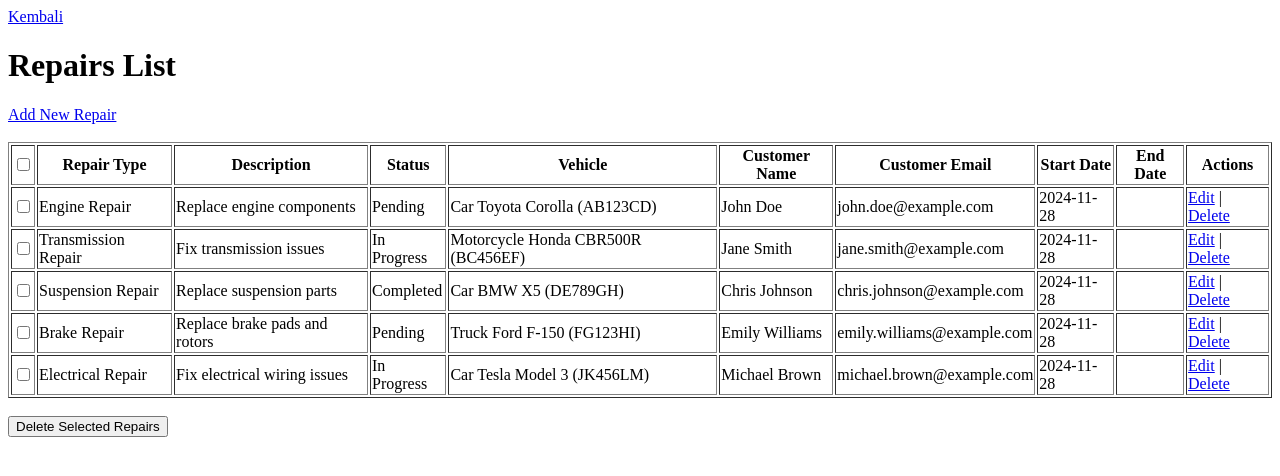
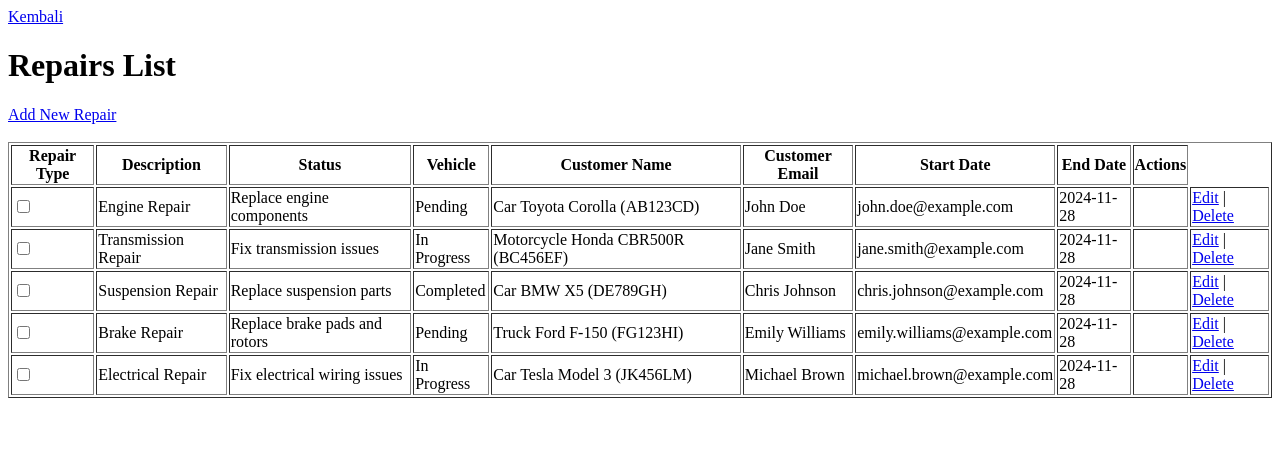
Before and after one commit to pusatilmu/workshop, a PHP site: page /repairs/index.php in a window 1280 px wide. Shown: the top 476 px of the page. Run offline with PHP 8.4, Linux system fonts and the light colour scheme; data comes from the database, SQL or seed files in the repository.

Commit message:
Mengubah file: repairs/index.php

```diff
--- a/repairs/index.php
+++ b/repairs/index.php
@@ -35,12 +35,9 @@ $result = $conn->query($sql);
     <a href="create.php">Add New Repair</a><br><br>
   </div>
 
-  <!-- Form to handle batch deletion -->
-  <form action="delete_selected.php" method="POST">
   <table border="1">
     <thead>
       <tr>
-          <th><input type="checkbox" onclick="toggleSelectAll(this)"></th>
         <th>Repair Type</th>
         <th>Description</th>
         <th>Status</th>
@@ -73,9 +70,6 @@ $result = $conn->query($sql);
     </tbody>
   </table>
 
-    <br>
-    <button type="submit">Delete Selected Repairs</button>
-  </form>
 </body>
 
 </html>
```
Lines whose indentation alone changed are shown as unchanged.
